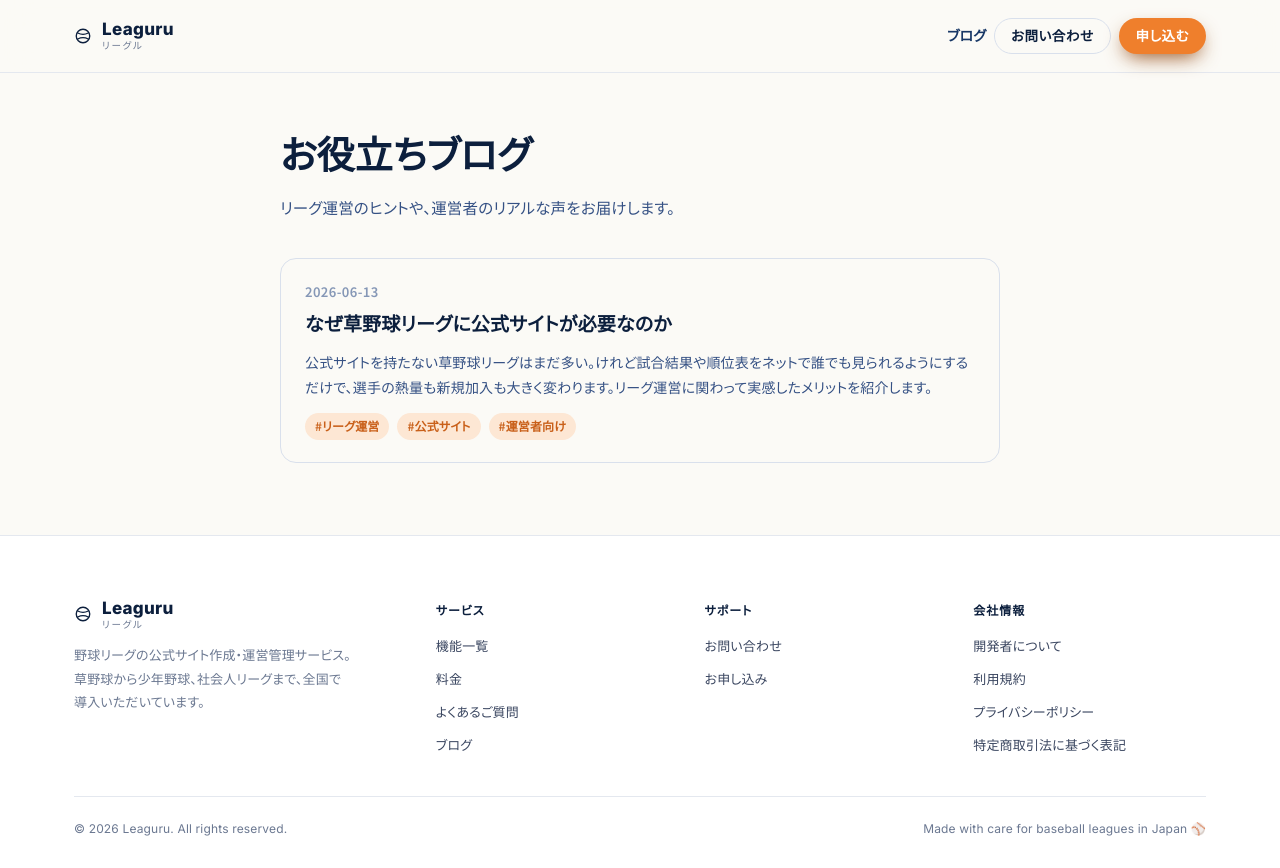
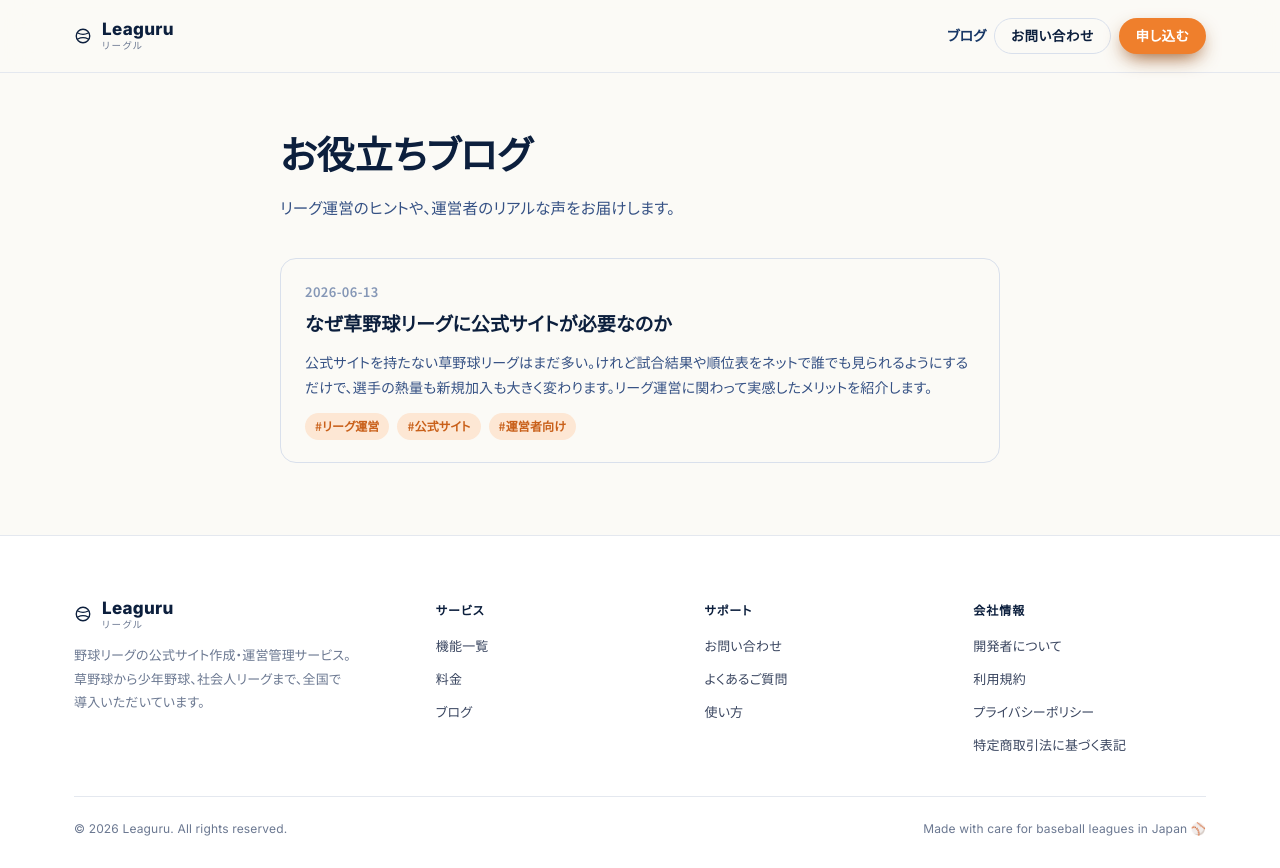
Before and after one commit to yohsuke1977/leaguru, a React (Vite) app: page /blog in a window 1280 px wide. Built offline with nearby package versions, Linux system fonts and the light colour scheme.

Commit message:
Fix dead footer links: replace ヘルプセンター/運営フロー with FAQ and 使い方
Co-Authored-By: Claude Opus 4.8 <noreply@anthropic.com>

```diff
--- a/src/App.tsx
+++ b/src/App.tsx
@@ -690,8 +690,8 @@ function Footer() {
             </div>
             <p>野球リーグの公式サイト作成・運営管理サービス。草野球から少年野球、社会人リーグまで、全国で導入いただいています。</p>
           </div>
-          <div className="foot-col"><h4>サービス</h4><ul><li><a href="#features">機能一覧</a></li><li><a href="#pricing">料金</a></li><li><a href="#faq">よくあるご質問</a></li><li><a href="/blog">ブログ</a></li></ul></div>
-          <div className="foot-col"><h4>サポート</h4><ul><li><a href="/contact">お問い合わせ</a></li><li><a href="#">ヘルプセンター</a></li><li><a href="#">運営フロー</a></li></ul></div>
+          <div className="foot-col"><h4>サービス</h4><ul><li><a href="#features">機能一覧</a></li><li><a href="#pricing">料金</a></li><li><a href="/blog">ブログ</a></li></ul></div>
+          <div className="foot-col"><h4>サポート</h4><ul><li><a href="/contact">お問い合わせ</a></li><li><a href="#faq">よくあるご質問</a></li><li><a href="#how">使い方</a></li></ul></div>
           <div className="foot-col"><h4>会社情報</h4><ul><li><a href="/operator">開発者について</a></li><li><a href="/terms">利用規約</a></li><li><a href="/privacy">プライバシーポリシー</a></li><li><a href="/tokusho">特定商取引法に基づく表記</a></li></ul></div>
         </div>
         <div className="foot-bottom">
--- a/src/components/SiteFooter.tsx
+++ b/src/components/SiteFooter.tsx
@@ -13,8 +13,8 @@ export default function SiteFooter() {
             </div>
             <p>野球リーグの公式サイト作成・運営管理サービス。草野球から少年野球、社会人リーグまで、全国で導入いただいています。</p>
           </div>
-          <div className="foot-col"><h4>サービス</h4><ul><li><a href="/#features">機能一覧</a></li><li><a href="/#pricing">料金</a></li><li><a href="/#faq">よくあるご質問</a></li><li><a href="/blog">ブログ</a></li></ul></div>
-          <div className="foot-col"><h4>サポート</h4><ul><li><a href="/contact">お問い合わせ</a></li><li><a href="/#apply">お申し込み</a></li></ul></div>
+          <div className="foot-col"><h4>サービス</h4><ul><li><a href="/#features">機能一覧</a></li><li><a href="/#pricing">料金</a></li><li><a href="/blog">ブログ</a></li></ul></div>
+          <div className="foot-col"><h4>サポート</h4><ul><li><a href="/contact">お問い合わせ</a></li><li><a href="/#faq">よくあるご質問</a></li><li><a href="/#how">使い方</a></li></ul></div>
           <div className="foot-col"><h4>会社情報</h4><ul><li><a href="/operator">開発者について</a></li><li><a href="/terms">利用規約</a></li><li><a href="/privacy">プライバシーポリシー</a></li><li><a href="/tokusho">特定商取引法に基づく表記</a></li></ul></div>
         </div>
         <div className="foot-bottom">
```
